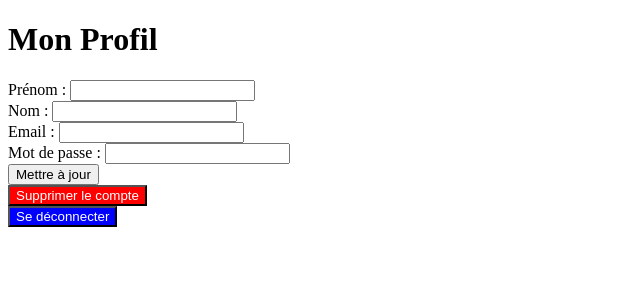
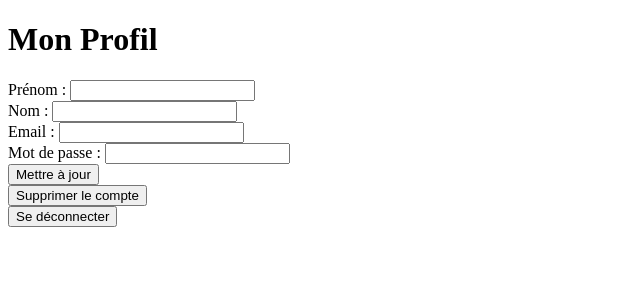
Before and after one commit to SenseiChan/GameCollection, a PHP site: page /views/profil.php in a window 1280 px wide. Shown: the top 300 px of the page, without its empty margins (0-640 px from the left). Run offline with PHP 8.4, Linux system fonts and the light colour scheme; the visitor is signed in with stand-in values (Sample User, id 1).

Commit message:
profil creation v2

```diff
--- a/views/profil.php
+++ b/views/profil.php
@@ -91,11 +91,11 @@ if (isset($_POST['delete_account'])) {
     </form>
     <form action="" method="POST">
         <!-- Bouton pour supprimer le compte -->
-        <button type="submit" name="delete_account" style="background-color: red; color: white;">Supprimer le compte</button>
+        <button type="submit" name="delete_account" >Supprimer le compte</button>
     </form>
     <form action="" method="POST">
         <!-- Bouton pour se déconnecter -->
-        <button type="submit" name="logout" style="background-color: blue; color: white;">Se déconnecter</button>
+        <button type="submit" name="logout" >Se déconnecter</button>
     </form>
 </main>
 </body>
```
